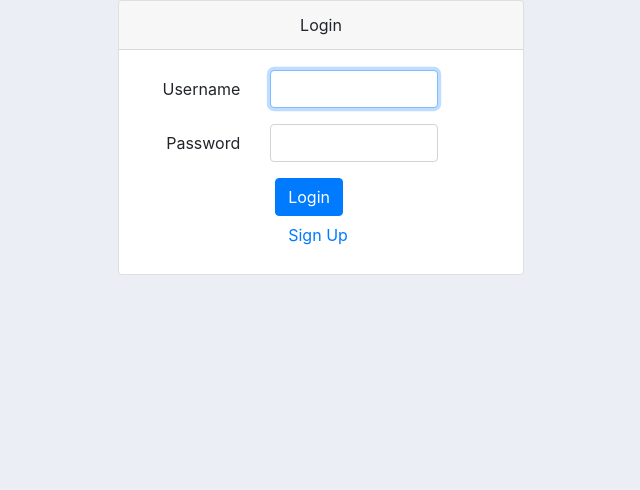
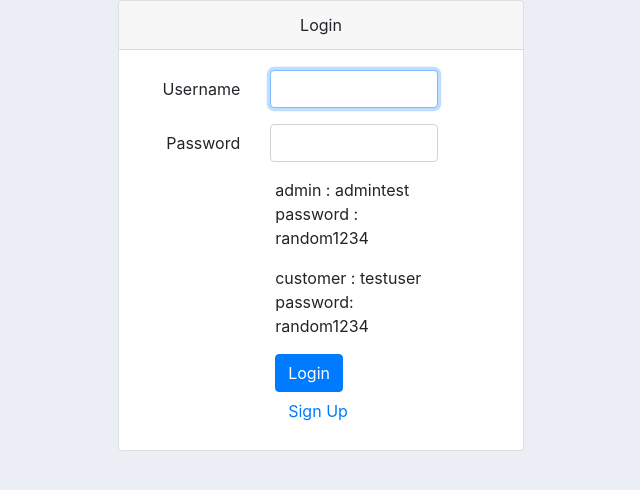
Before and after one commit to bijeshofficial/django_crm, a Django app: page /login/ in a window 1280 px wide. Shown: the part 56-546 px from the top of the page, without its empty margins (319-959 px from the left). Run offline with Django 3.2, Linux system fonts and the light colour scheme; some libraries are stand-ins or nearby versions.

Commit message:
added admin and customer login credentials for viewers

```diff
--- a/accounts/templates/accounts/login.html
+++ b/accounts/templates/accounts/login.html
@@ -22,7 +22,11 @@
                                     <input type="password" id="password" class="form-control" name="password" required>
                                 </div>
                             </div>
-
+                            <div class="col-md-6 offset-md-4">
+                                <p>admin : admintest password : random1234
+                                </p>
+                                <p>customer : testuser password: random1234</p>
+                            </div>
                             <div class="col-md-6 offset-md-4">
                                 <button type="submit" class="btn btn-primary">
                                     Login
```
